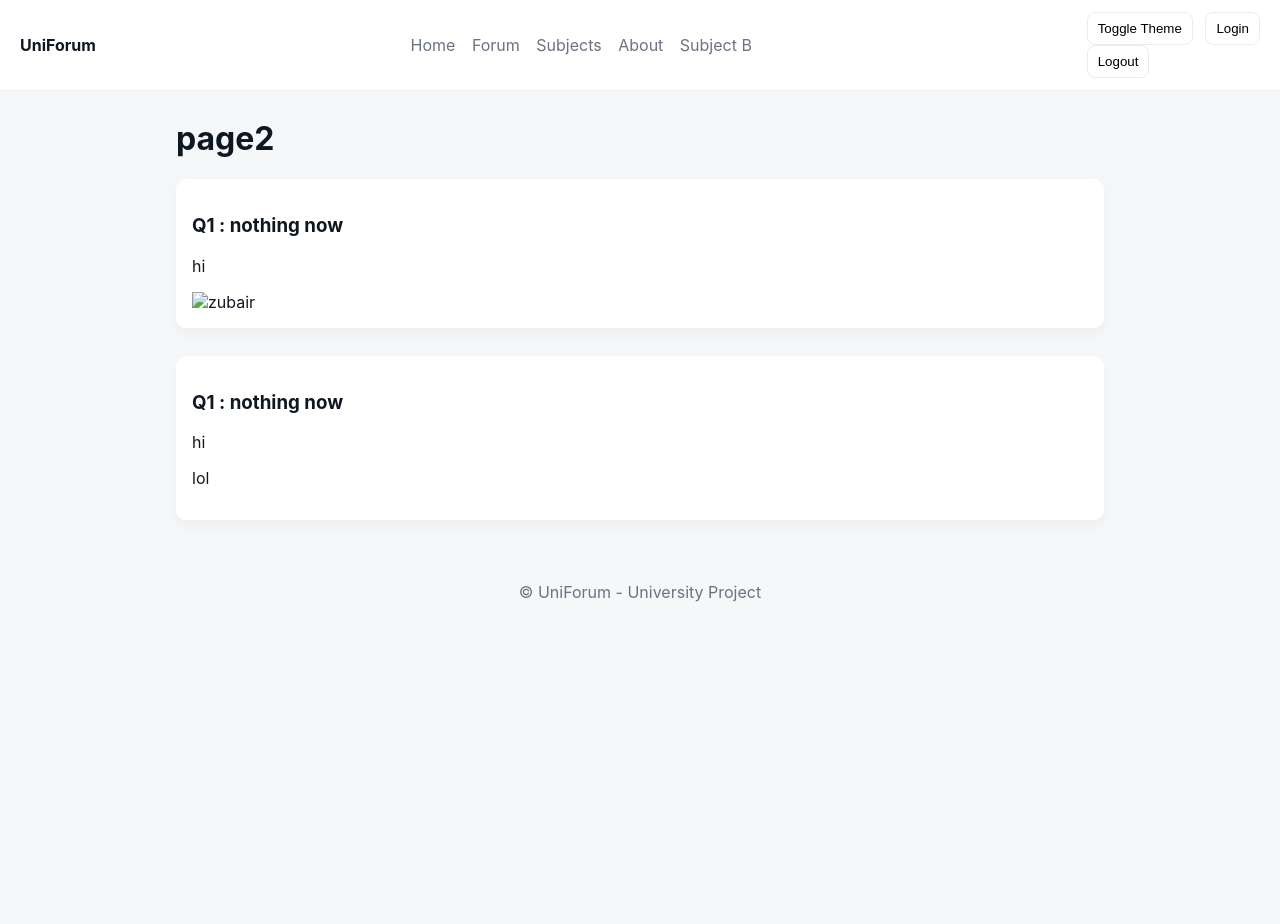
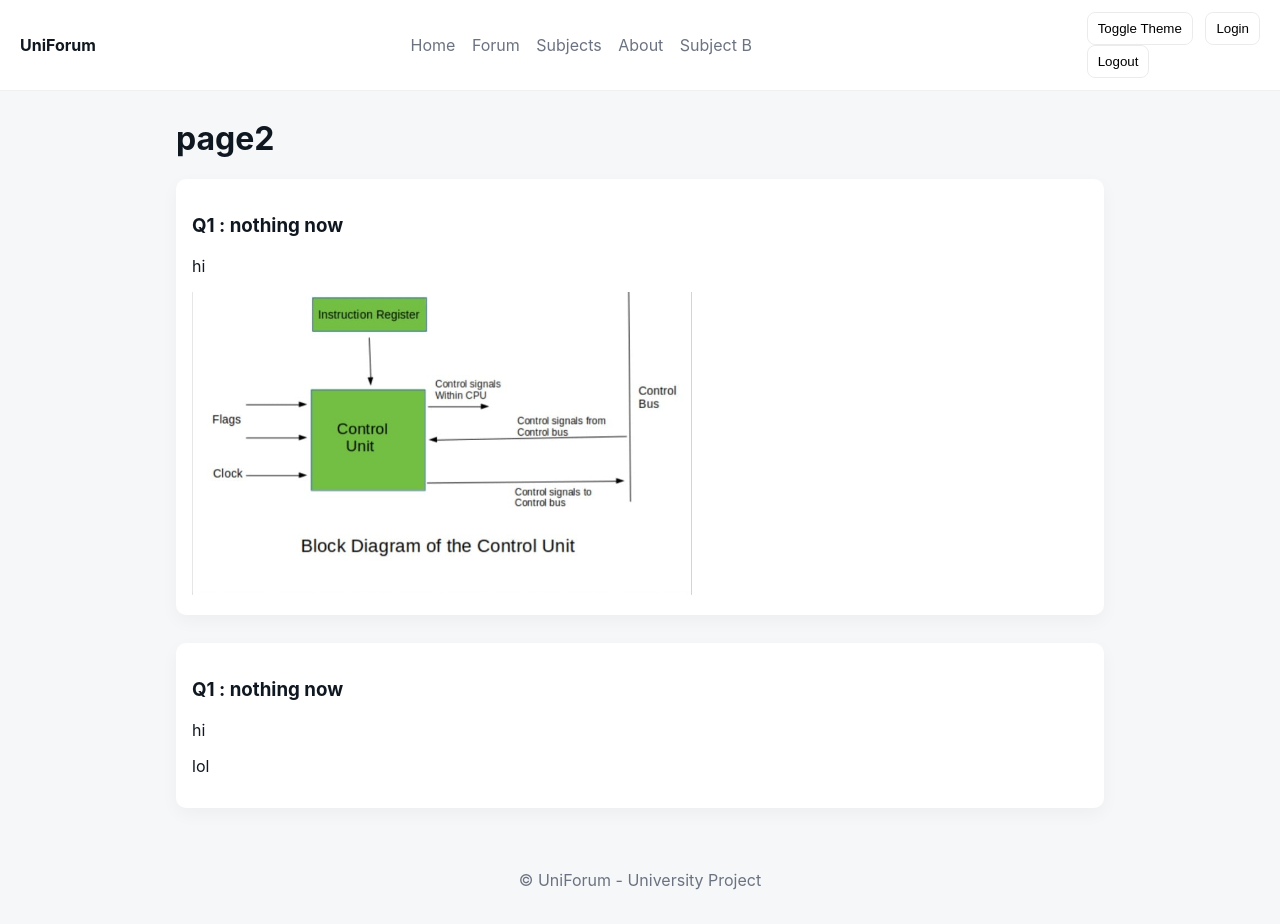
Before and after one commit to HkTheBeast/ShadanForums, a website: page public/subjectB.html in a window 1280 px wide. Before the commit the page ends 800 px from the top, so only its background shows below. Drawn offline with Linux system fonts and the light colour scheme; no server answers.

Commit message:
Update subjectB.html

```diff
--- a/public/subjectB.html
+++ b/public/subjectB.html
@@ -27,7 +27,7 @@
         <main class="container">
       <h1>page2</h1>
       <section class="cards">
-        <article class="card"><h3>Q1 : nothing now </h3><p>hi</p><img src="zubair.png" alt="zubair" style="width: 500px; height: auto;"></article>
+        <article class="card"><h3>Q1 : nothing now </h3><p>hi</p><img src="compute.png" alt="zubair" style="width: 500px; height: auto;"></article>
       </section>
     </main>
     <main class="container">
```
